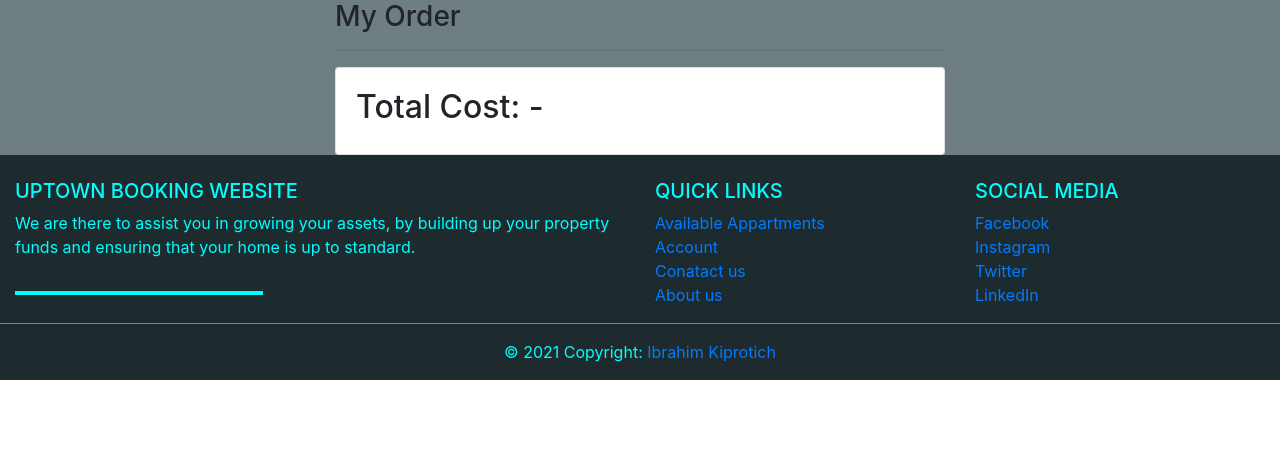
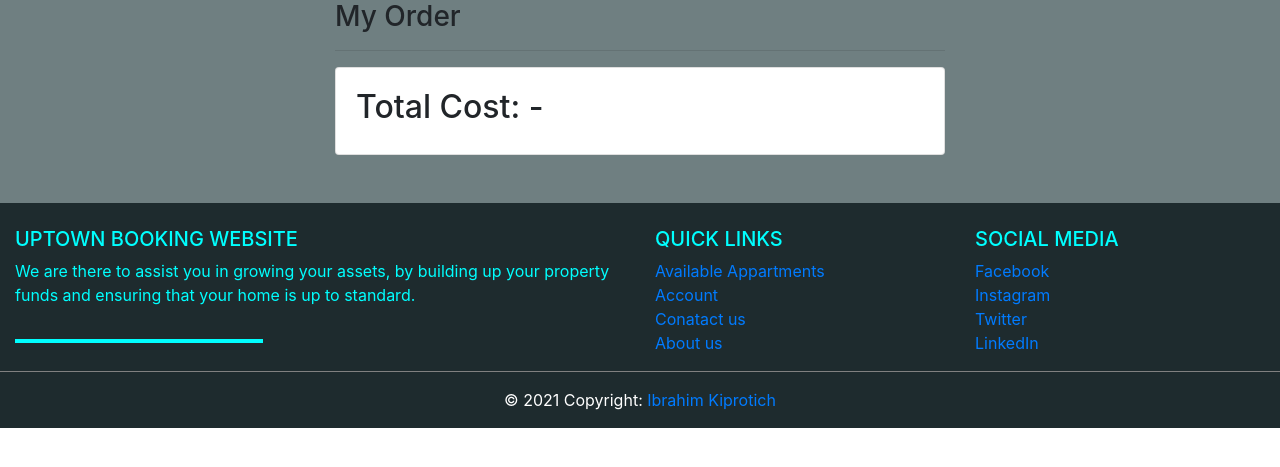
Before and after one commit to Rubyroy12/property-booking, a Django app: page /property/order/ in a window 1280 px wide. Shown: the part 57-524 px from the top of the page. Run offline with Django 3.2, Linux system fonts and the light colour scheme; data that the repository does not hold is empty; some libraries are stand-ins or nearby versions.

Commit message:
style the homepage

```diff
--- a/bookingapp/templates/cart.html
+++ b/bookingapp/templates/cart.html
@@ -36,7 +36,7 @@
                 </tbody>
 
             </table>
-            <form class="form" action="" method="post" novalidate enctype="multipart/form-data" style="width: 40%;">
+            <form class="form" action="" method="post" novalidate enctype="multipart/form-data" style="width: 40%;margin-bottom: 30px;">
                 {% csrf_token %}
 
                 {% bootstrap_form form layout='block' %}
--- a/bookingapp/templates/footer.html
+++ b/bookingapp/templates/footer.html
@@ -75,7 +75,7 @@
     <!-- Footer Links -->
 
     <!-- Copyright -->
-    <div class="footer-copyright text-center py-3" style="border-top: 1px solid grey">© 2021 Copyright:
+    <div class="footer-copyright text-center text-white py-3" style="border-top: 1px solid grey;">© 2021 Copyright:
         <a href="https://ibrahim.com/"> Ibrahim Kiprotich</a>
     </div>
     <!-- Copyright -->
--- a/bookingapp/templates/index.html
+++ b/bookingapp/templates/index.html
@@ -9,7 +9,7 @@
 
      <div class="col-md-12 bg-secondary" style="height:20vh; opacity: 0.6;display:flex; align-items:center;justify-content:center;flex-direction:column ">
         <h2 class="welcome text-white" style="font-weight:bolder;">Welcome to Uptown booking site</h2>
-        <a href="{% url 'property'%}" class="btn btn-dark">View Available appartments</a>
+        <a href="{% url 'property'%}" class="btn btn-primary" style="color: black;border-bottom: 2px solid black;">View Available appartments</a>
 
      </div>
 
--- a/bookingapp/templates/order.html
+++ b/bookingapp/templates/order.html
@@ -27,7 +27,7 @@
 
             </div>
             {% endfor %}
-            <div class="card card-body">
+            <div class="card card-body mb-5 mt-1" >
                 <h2>Total Cost: -</h2>
             </div>
 
```
